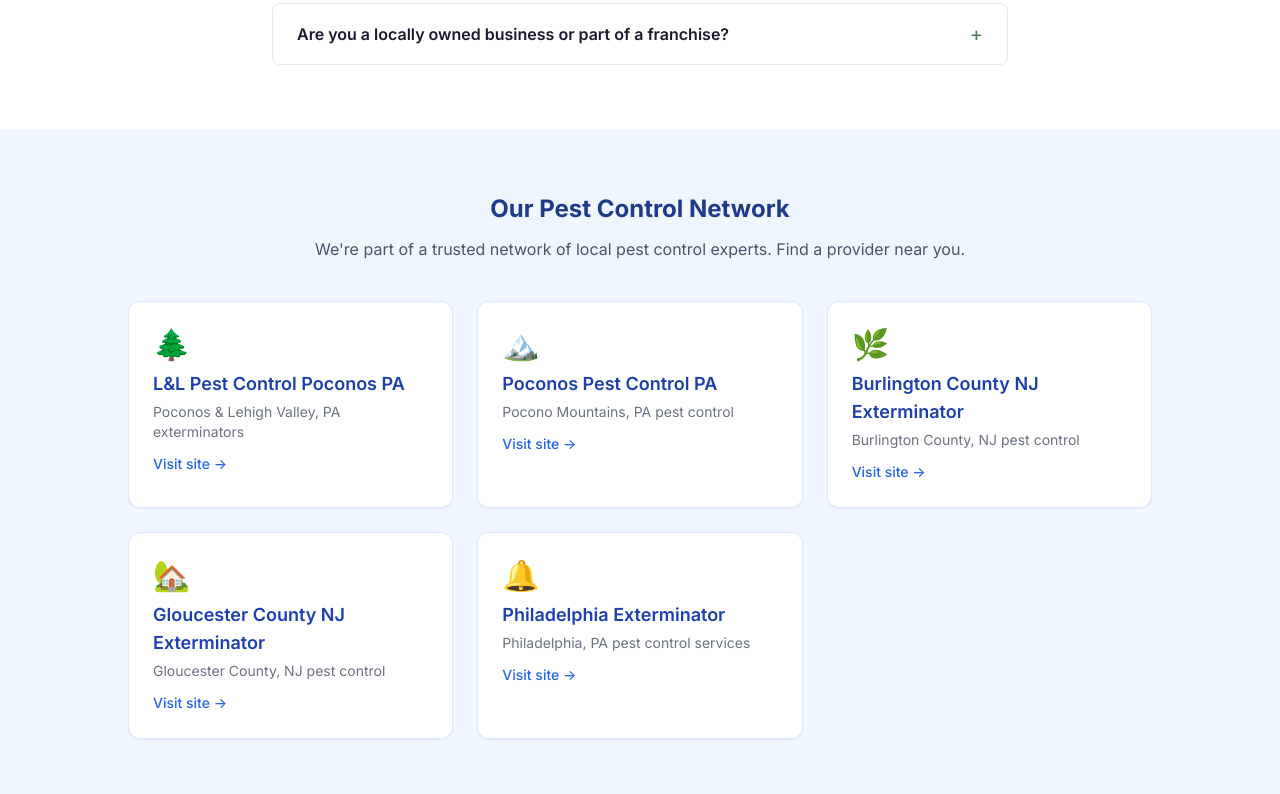
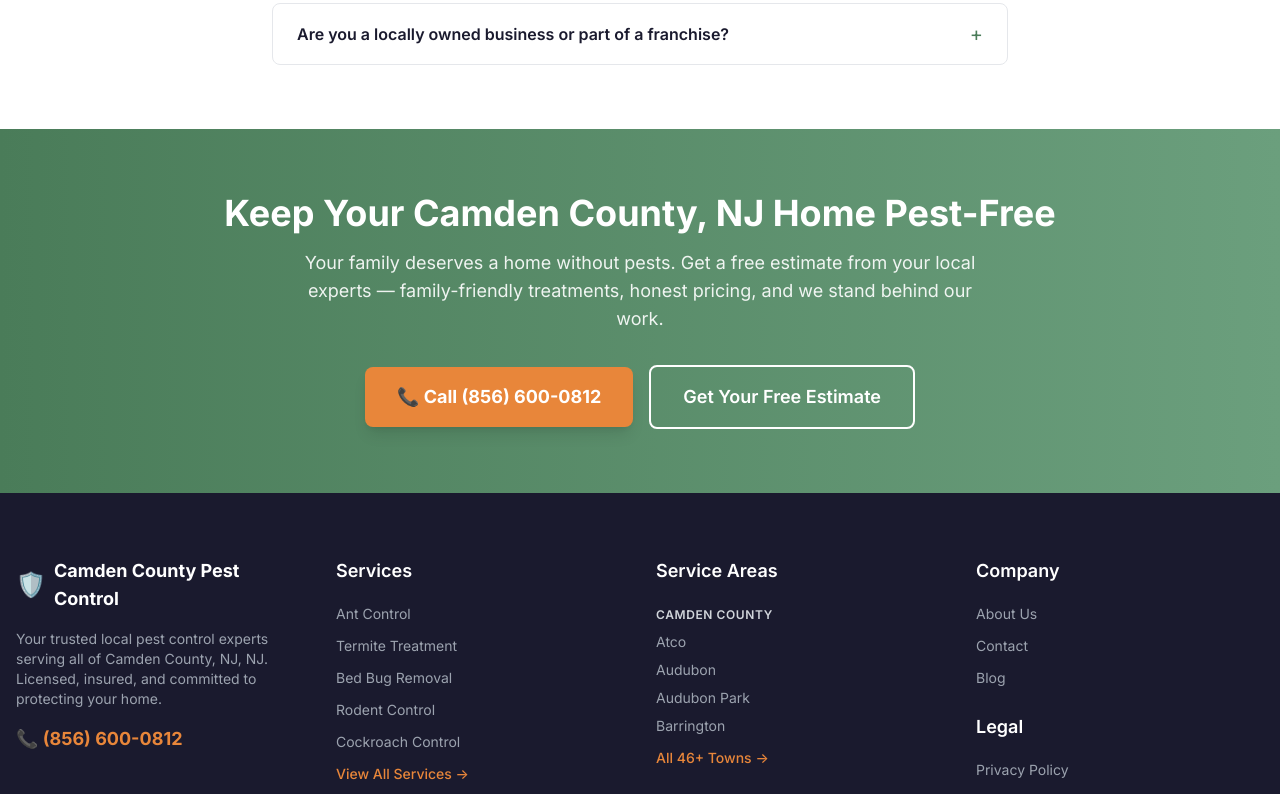
Before and after one commit to jeremyecker/pestcontrolcamdencounty, a Next.js app: page / in a window 1280 px wide. Shown: the part 3240-4034 px from the top of the page. Built offline with nearby package versions, Linux system fonts and the light colour scheme; no server answers.

Commit message:
refactor: remove NETWORK_SITES cross-linking system (homepage + footer)
Removed NETWORK_SITES export and cross-site link rendering.
Rationale: stops PageRank bleed from homepage, removes exit doors
from conversion funnel, eliminates PBN signals.

```diff
--- a/app/page.tsx
+++ b/app/page.tsx
@@ -10,7 +10,6 @@ import ServicesGrid from '@/components/sections/ServicesGrid';
 import TownGrid from '@/components/sections/TownGrid';
 import CTABanner from '@/components/sections/CTABanner';
 import FAQSection from '@/components/sections/FAQSection';
-import NewYorkNetwork from '@/components/sections/NewYorkNetwork';
 import type { Metadata } from 'next';
 
 export const revalidate = 86400;
@@ -72,7 +71,6 @@ export default function HomePage() {
       <ServicesGrid limit={6} />
       <TownGrid towns={mixedTowns} />
       <FAQSection faqs={homepageFAQs} />
-      <NewYorkNetwork />
       <CTABanner />
     </>
   );
--- a/components/sections/NewYorkNetwork.tsx
+++ /dev/null
@@ -1,34 +0,0 @@
-// components/sections/NewYorkNetwork.tsx
-import { NETWORK_SITES } from '@/site.config';
-
-export default function NewYorkNetwork() {
-  const sites = NETWORK_SITES as readonly { name: string; url: string; description: string; emoji: string }[];
-  if (sites.length === 0) return null;
-
-  return (
-    <section className="bg-blue-50 py-16 px-4">
-      <div className="max-w-5xl mx-auto text-center">
-        <h2 className="text-2xl font-bold text-blue-900 mb-3">
-          Our Pest Control Network
-        </h2>
-        <p className="text-gray-600 mb-10 max-w-2xl mx-auto">
-          We&apos;re part of a trusted network of local pest control experts. Find a provider near you.
-        </p>
-        <div className="grid grid-cols-1 sm:grid-cols-2 lg:grid-cols-3 gap-6">
-          {sites.map((site) => (
-            <a
-              key={site.url}
-              href={site.url}
-              className="block bg-white rounded-xl shadow-sm border border-blue-100 p-6 hover:shadow-md transition-shadow text-left"
-            >
-              <div className="text-3xl mb-2">{site.emoji}</div>
-              <h3 className="text-lg font-semibold text-blue-800 mb-1">{site.name}</h3>
-              <p className="text-sm text-gray-500">{site.description}</p>
-              <span className="inline-block mt-3 text-blue-600 text-sm font-medium">Visit site →</span>
-            </a>
-          ))}
-        </div>
-      </div>
-    </section>
-  );
-}
--- a/site.config.ts
+++ b/site.config.ts
@@ -141,12 +141,4 @@ export const HOURS = {
 
 export const REVIEWS = [] as const;
 
-export const NETWORK_SITES = [
-  { name: 'L&L Pest Control Poconos PA', url: 'https://landlpestcontrol.com/exterminator-near-me', description: 'Poconos & Lehigh Valley, PA exterminators', emoji: '🌲' },
-  { name: 'Poconos Pest Control PA', url: 'https://poconospestcontrol.com/exterminator-near-me', description: 'Pocono Mountains, PA pest control', emoji: '🏔️' },
-  { name: 'Burlington County NJ Exterminator', url: 'https://burlingtoncountypestcontrolnearme.com/exterminator-near-me', description: 'Burlington County, NJ pest control', emoji: '🌿' },
-  { name: 'Gloucester County NJ Exterminator', url: 'https://gloucestercountypestcontrolnearme.com/exterminator-near-me', description: 'Gloucester County, NJ pest control', emoji: '🏡' },
-  { name: 'Philadelphia Exterminator', url: 'https://philadelphiapestcontrolnearme.com/exterminator-near-me', description: 'Philadelphia, PA pest control services', emoji: '🔔' },
-] as const;
-
 export const GA_MEASUREMENT_ID = process.env.NEXT_PUBLIC_GA4_ID || '';
```
